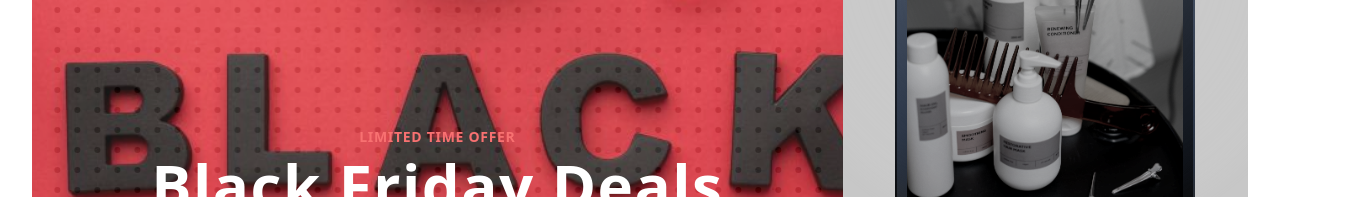
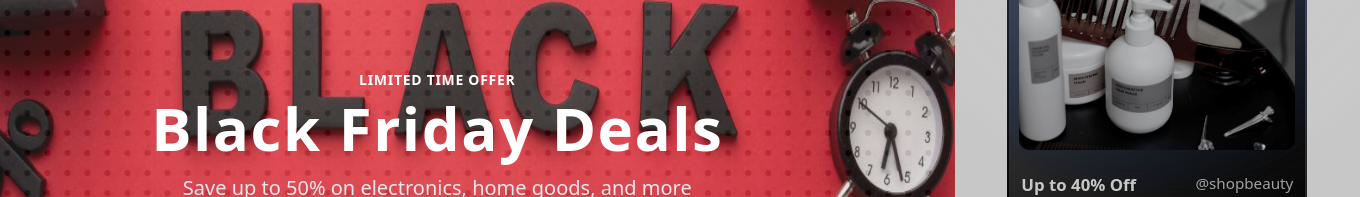
Before and after one commit to riyo264/Sparkathon, a React (Vite) app: page / in a window 1280 px wide. Shown: the part 422-619 px from the top of the page, 1360 px wide, since content can reach past the window. Built offline with nearby package versions, Linux system fonts and the light colour scheme.

Commit message:
minor style changes to the hero section

```diff
--- a/package.json
+++ b/package.json
@@ -10,8 +10,10 @@
     "preview": "vite preview"
   },
   "dependencies": {
+    "gsap": "^3.13.0",
     "lucide-react": "^0.263.1",
     "react": "^18.3.1",
+    "react-countdown": "^2.3.6",
     "react-dom": "^18.3.1",
     "react-router-dom": "^7.6.3"
   },
@@ -28,6 +30,6 @@
     "globals": "^15.9.0",
     "postcss": "^8.4.24",
     "tailwindcss": "^3.3.2",
-    "vite": "^5.4.2"
+    "vite": "^7.0.2"
   }
 }
--- a/src/components/Hero.jsx
+++ b/src/components/Hero.jsx
@@ -12,7 +12,7 @@ const Hero = () => {
         <div className="grid grid-cols-1 lg:grid-cols-3 gap-0 items-center">
 
           {/* BLACK FRIDAY HERO SECTION */}
-          <div className="relative lg:col-span-2 h-[1000px] overflow-hidden rounded-lg">
+          <div className="relative lg:col-span-2 h-[966px] w-[64.66em] ml-[-7em] mt-[-2.5em] overflow-hidden">
 
             {/* BACKGROUND LAYER: DotGrid */}
             <div className="absolute inset-0 z-1">
@@ -35,7 +35,7 @@ const Hero = () => {
             <img
               src={blackFridayImage}
               alt="Black Friday"
-              className="absolute inset-0 w-full h-full object-cover z-0 opacity-90"
+              className="absolute inset-0 w-full h-full object-fill z-0 opacity-90"
             />
 
             {/* DARK OVERLAY */}
@@ -43,7 +43,7 @@ const Hero = () => {
 
             {/* CONTENT LAYER */}
             <div className="relative z-20 w-full h-full flex flex-col items-center justify-center text-white text-center px-8">
-              <span className="text-sm uppercase text-red-400 font-semibold tracking-wider mb-2">
+              <span className="text-sm uppercase text-white font-semibold tracking-wider mb-2">
                 Limited Time Offer
               </span>
               <h2 className="text-4xl md:text-6xl font-extrabold mb-4 tracking-wide">
@@ -64,7 +64,7 @@ const Hero = () => {
           </div>
 
           {/* RIGHT SIDE CARDS USING CHROMAGRID */}
-          <div className="w-full flex justify-center items-start">
+          <div className="w-full flex justify-center ml-[7em] mt-[-2.5em] items-start">
             <ChromaGrid
               items={[
                 {
```
Also changed, not shown: 1 other file (tests, documents, lock files or other folders).
